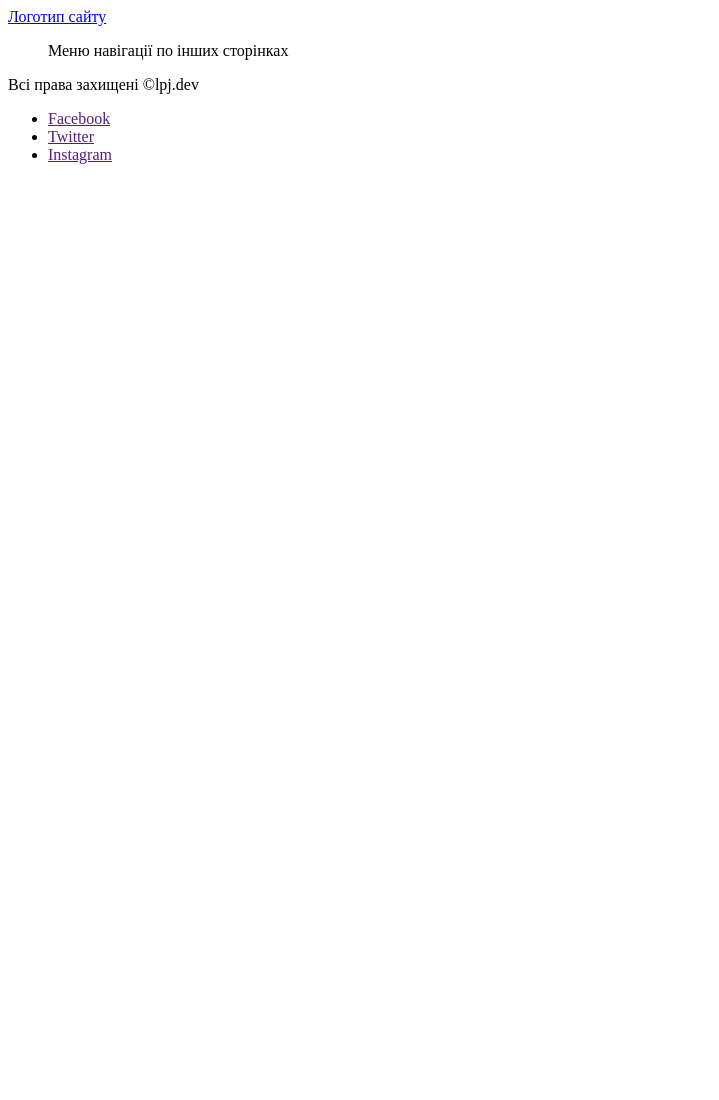
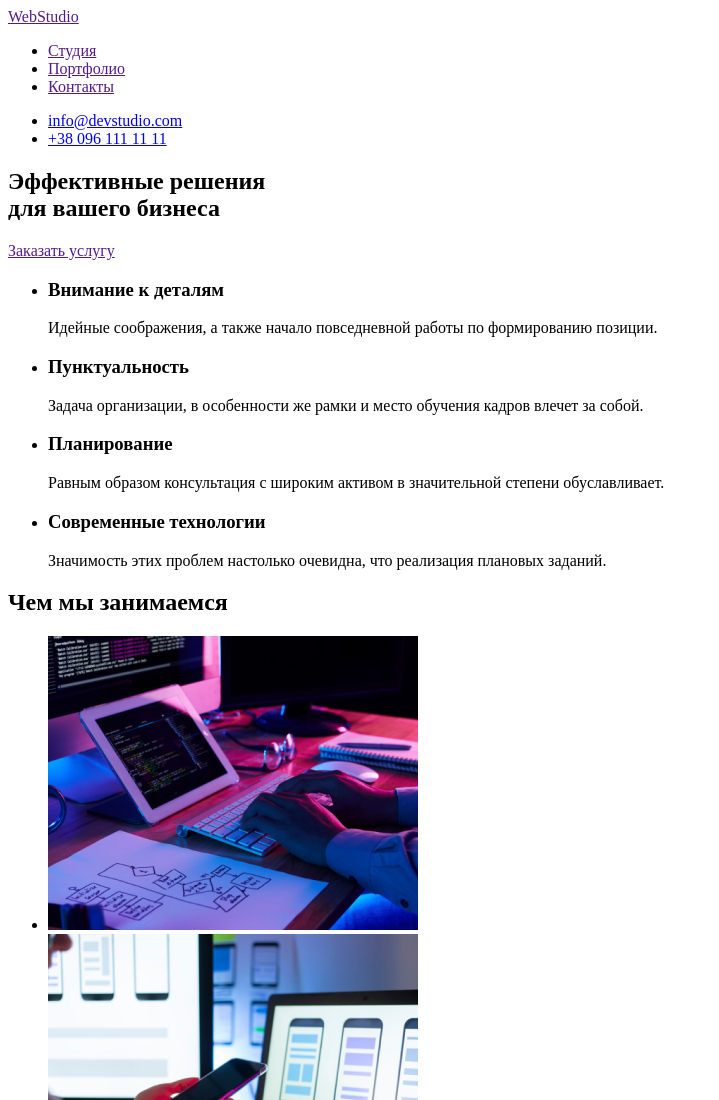
Before and after one commit to AVOSAS/goit-markup-hw-01, a plain HTML site: page index.html in a window 1280 px wide. Shown: the top 1100 px of the page, without its empty margins (0-719 px from the left). Before the commit the page ends 800 px from the top, so only its background shows below. Drawn offline with Linux system fonts and the light colour scheme.

Commit message:
Разметка. Изменения

```diff
--- a/css/styles.css
+++ b/css/styles.css
@@ -1,4 +1,4 @@
 body {
-    background-color: antiquewhite;
-    color: blue;
+    background-color: white;
+    color: black;
 }
--- a/index.html
+++ b/index.html
@@ -1,34 +1,109 @@
 <!DOCTYPE html>
-<html lang="en">
+<html lang="ru">
     <head>
-    <meta charset="UTF-8">
-    <meta http-equiv="X-UA-Compatible" content="IE=edge">
-    <meta name="viewport" content="width=device-width, initial-scale=1.0">
-    <title>Go IT training</title>
+        <meta charset="UTF-8" />
+        <meta http-equiv="X-UA-Compatible" content="IE=edge" />
+        <meta name="viewport" content="width=device-width, initial-scale=1.0" />
+        <title>Студия</title>
     </head>
     <body>
         <!-- Шапка сторінки -->
         <header>
-        <a href="/">Логотип сайту</a>
-
+        <nav>
+            <a href="">WebStudio</a>
             <ul>
-            Меню навігації по інших сторінках
+            <li><a href="">Студия</a> </li>
+            <li><a href="">Портфолио</a> </li>
+            <li><a href="">Контакты</a> </li>
+            </ul>
+        </nav>
+        <ul>
+            <li><a href="mailto:info@devstudio.com">info@devstudio.com</a></li>
+            <li><a href="tel:+380961111111">+38 096 111 11 11</a></li>
         </ul>
         </header>
-
+        <!-- Головний розділ-->
+        <main>
+            <!-- Основний -->
+            <div>
+            <section>
+                <h1>Эффективные решения<br>для вашего бизнеса</h1>
+                <a href="">Заказать услугу</a>
+            </section>
+            </div>
+            <!-- Особливості -->
+            <section>
+                <ul>
+                    <li>
+                        <h3>Внимание к деталям</h3>
+                        <p>
+                            Идейные соображения, а также начало повседневной работы по формированию позиции.
+                        </p>
+                    </li>
+                    <li>
+                        <h3>Пунктуальность</h3>
+                        <p>
+                            Задача организации, в особенности же рамки и место обучения кадров влечет за собой.
+                        </p>
+                    </li>
+                    <li>
+                        <h3>Планирование</h3>
+                        <p>
+                            Равным образом консультация с широким активом в значительной степени обуславливает.
+                        </p>
+                    </li>
+                    <li>
+                        <h3>Современные технологии</h3>
+                        <p>
+                            Значимость этих проблем настолько очевидна, что реализация плановых заданий.
+                        </p>
+                    </li>
+                </ul>
+            </section>
+            <!-- Чим ми займаємося -->
+            <section>
+                <h2>Чем мы занимаемся</h2>
+                <ul>
+                    <li>
+                        <img src="./images/box1.png" alt="" width="370" />
+                    </li>
+                    <li>
+                        <img src="./images/box2.png" alt="" width="370" />
+                    </li>
+                    <li>
+                        <img src="./images/box3.png" alt="" width="370" />
+                    </li>
+                </ul>
+            </section>
+            <!-- Наша команда -->
+            <section>
+                <h2>Наша команда</h2>
+                <ul>
+                    <li>
+                        <img src="./images/IgorDemyanenko.jpg" alt="Игорь Демьяненко фото" width="270" />
+                        <h3>Игорь Демьяненко</h3>
+                        <h4>Product Designer</h4>
+                    </li>
+                    <li>
+                        <img src="./images/OlgaRepina.jpg" alt="Ольга Репина фото" width="270" />
+                        <h3>Ольга Репина</h3>
+                        <h4>Frontend Developer</h4>
+                    </li>
+                    <li>
+                        <img src="./images/NikolayTarasov.jpg" alt="Николай Тарасов фото" width="270" />
+                        <h3>Николай Тарасов</h3>
+                        <h4>Marketing</h4>
+                    </li>
+                    <li>
+                        <img src="./images/MikhailErmakov.jpg" alt="Михаил Ермаков фото" width="270" />
+                        <h3>Михаил Ермаков</h3>
+                        <h4>UI Designer</h4>
+                    </li>
+                </ul>
+            </section>
+        </main>
         <!-- Підвал сторінки -->
         <footer>
-        <!-- Копірайт -->
-        <p>Всі права захищені &copy;lpj.dev</p>
-
-        <!-- Посилання на соцмережі -->
-        <ul>
-            <li><a href="">Facebook</a></li>
-            <li><a href="">Twitter</a></li>
-            <li><a href="">Instagram</a></li>
-        </ul>
         </footer>
-
-
     </body>
 </html>
```
Also changed, not shown: images/IgorDemyanenko.jpg (added), images/MikhailErmakov.jpg (added), images/NikolayTarasov.jpg (added), images/OlgaRepina.jpg (added), images/WebStudio.svg (added), images/box1.png (added), images/box2.png (added), images/box3.png (added). Lines whose indentation alone changed are shown as unchanged.
